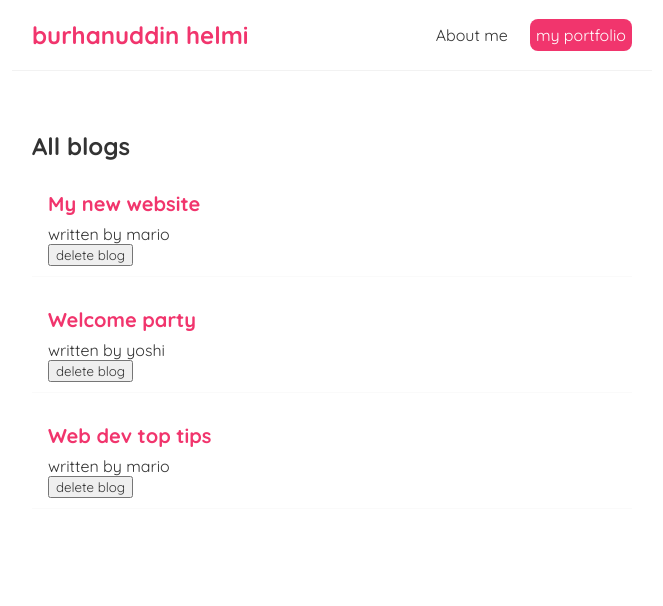
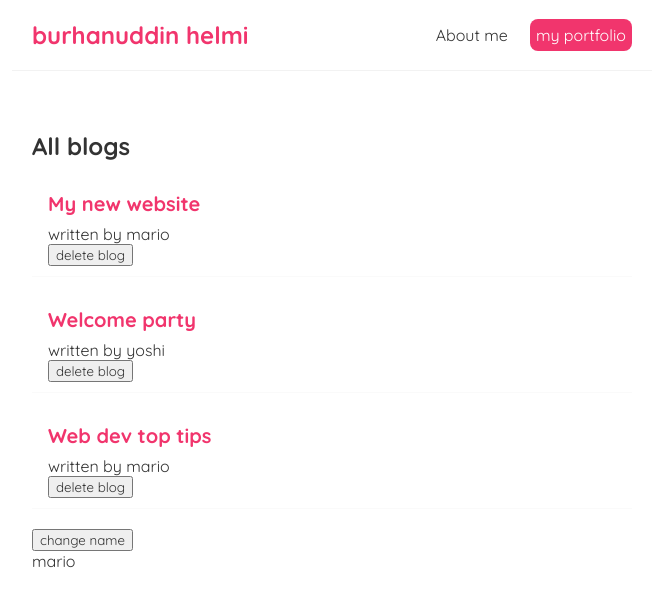
Before and after one commit to beauhelmi/First-try-react-dojo-blog-, a React (Create React App) app: page / in a window 1280 px wide. Shown: the top 606 px of the page, without its empty margins (308-971 px from the left). Built offline with nearby package versions, Linux system fonts and the light colour scheme.

Commit message:
fetch data

```diff
--- a/src/Home.js
+++ b/src/Home.js
@@ -8,6 +8,8 @@
         { title: 'Web dev top tips', body: 'lorem ipsum', author: 'mario', id: 3}
     ]);
 
+    const [name, setName] = useState('mario');
+
     const handleDelete = (id) => {
       const newBlogs = blogs.filter(blog => blog.id !== id );
       setBlogs(newBlogs);
@@ -15,12 +17,14 @@
 
     useEffect(( ) => {
       console.log('use effect ran')
-      console.log(blogs)
-    } );
+      console.log(name)
+    }, [name] );
 
     return (
       <div className="home">
         <BlogList blogs={blogs} title="All blogs" handleDelete={handleDelete} />
+        <button onClick={() => setName('luigi')}>change name</button>
+        <p>{ name }</p>
       </div>
     );
 }
```
